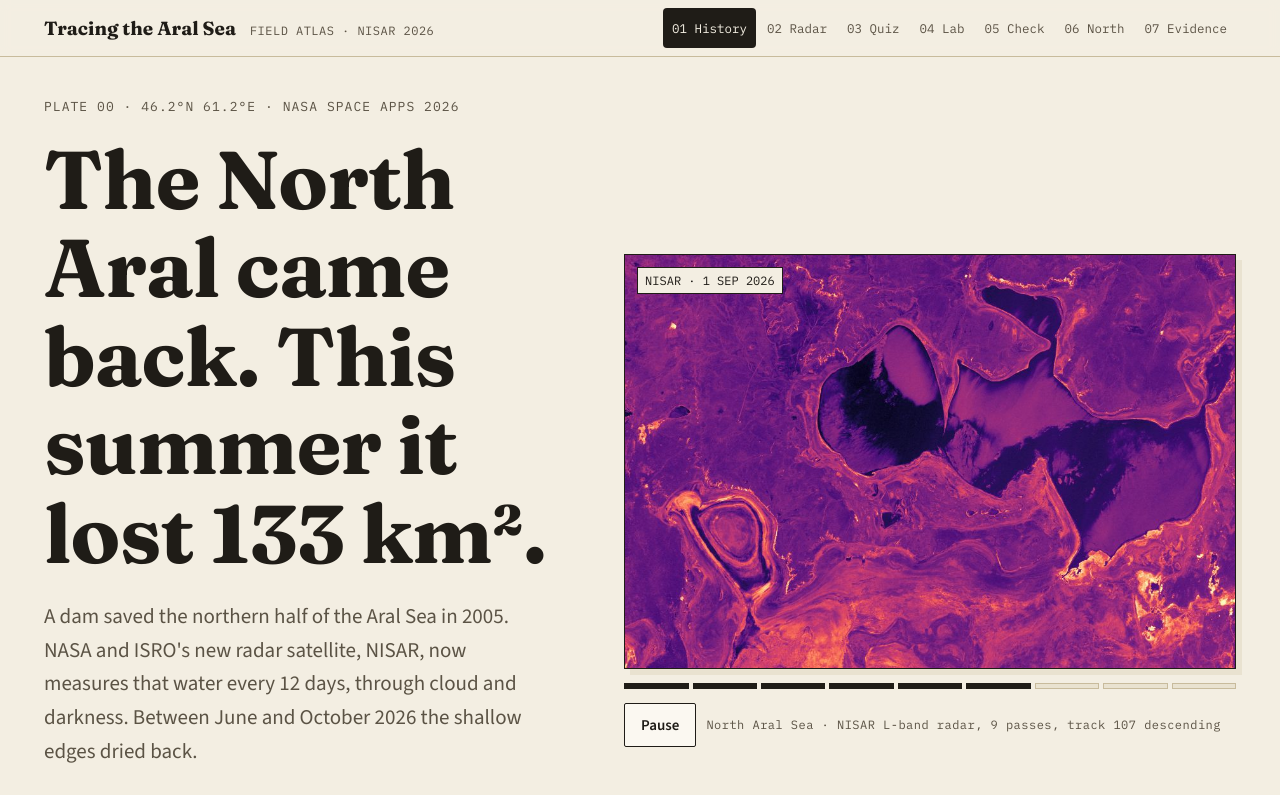
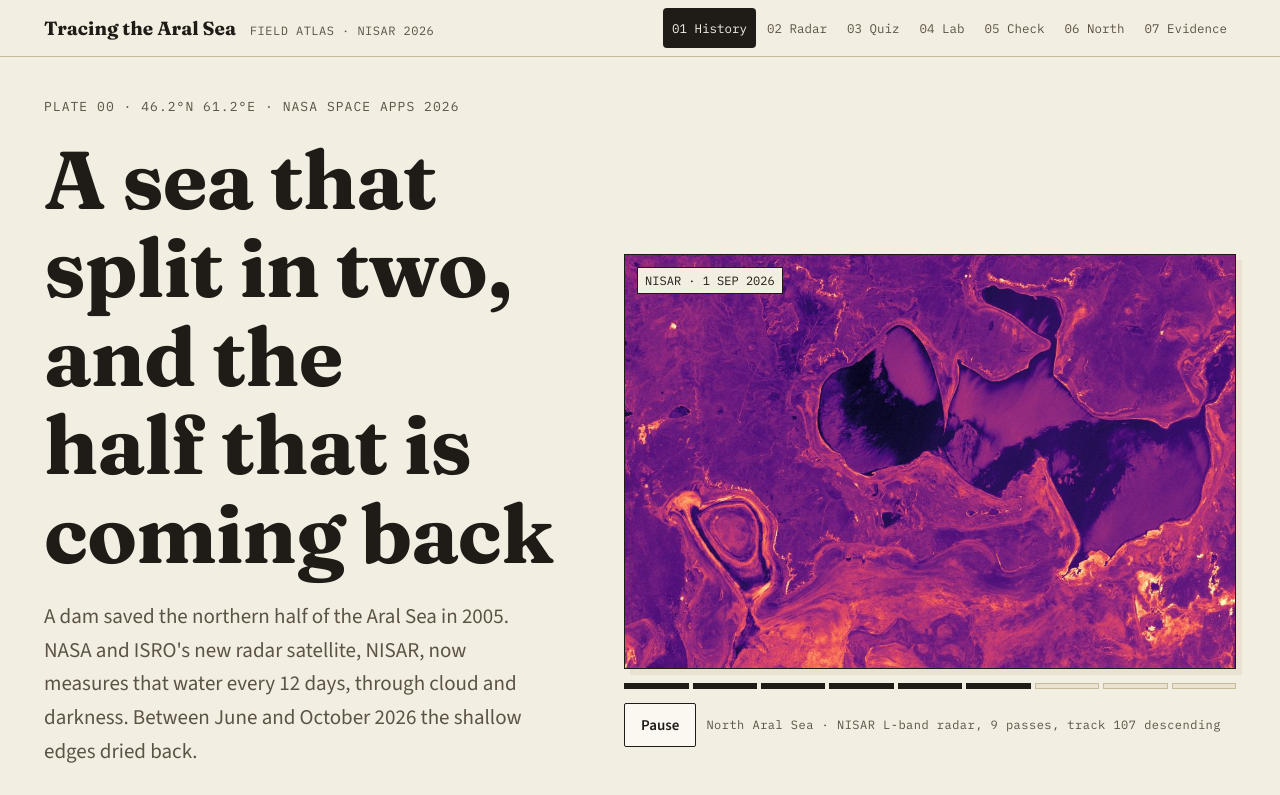
Before and after one commit to Javen420/Tracing-the-aral-sea, a website: page website/index.html in a window 1280 px wide. Shown: the top 795 px of the page. Drawn offline with nearby package versions, Linux system fonts and the light colour scheme.

Commit message:
fix: reverted landing page hook

```diff
--- a/website/index.html
+++ b/website/index.html
@@ -35,7 +35,7 @@
     <div class="hero-grid">
       <div>
         <p class="kicker">PLATE 00 · 46.2°N 61.2°E · NASA SPACE APPS 2026</p>
-        <h1>The North Aral came back. This summer it lost 133&nbsp;km².</h1>
+        <h1>A sea that split in two, and the half that is coming back</h1>
         <p class="lede">A dam saved the northern half of the Aral Sea in 2005. NASA and ISRO's new radar satellite, NISAR, now measures that water every 12 days, through cloud and darkness. Between June and October 2026 the shallow edges dried back.</p>
         <div class="counter" aria-live="off">
           <span class="big" id="heroKm">3,071</span>
```
